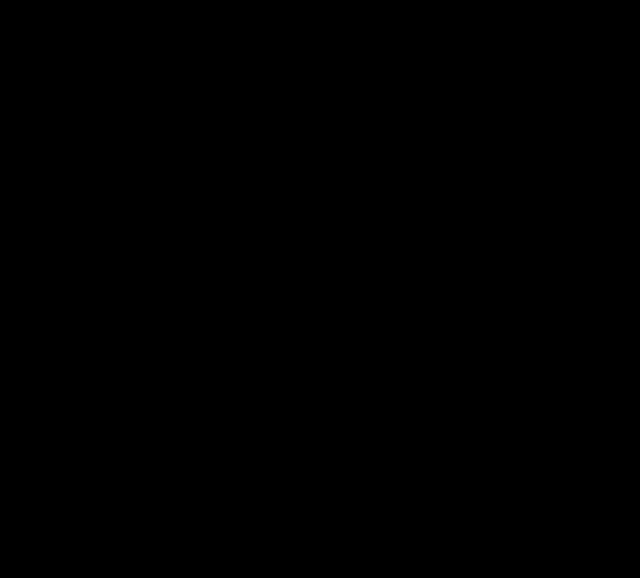
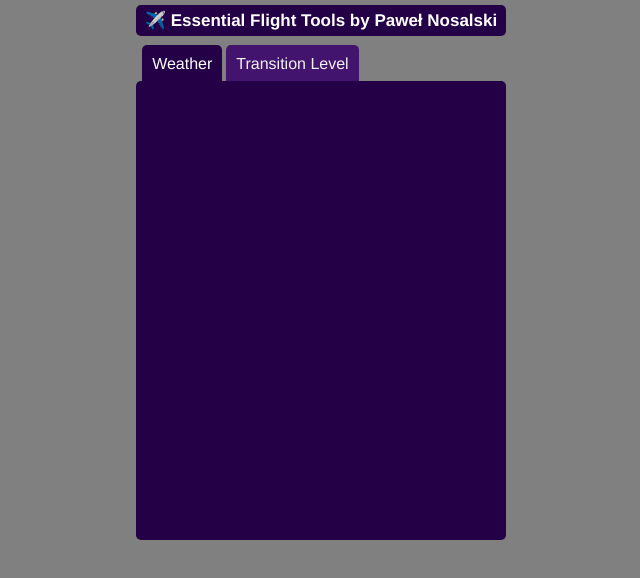
Before and after one commit to Paweu1412/aviation-web-app, a React (Create React App) app: page / in a window 1280 px wide. Shown: the top 578 px of the page, without its empty margins (319-959 px from the left). Built offline with nearby package versions, Linux system fonts and the light colour scheme.

Commit message:
Basic UI

```diff
--- a/src/index.scss
+++ b/src/index.scss
@@ -1,5 +1,6 @@
 body {
   margin: 0;
   padding: 0;
-  background-color: black;
+  background-color: gray;
+  font-family: Helvetica, sans-serif;
 }
--- a/src/pages/App/App.js
+++ b/src/pages/App/App.js
@@ -1,8 +1,28 @@
+import './App.scss';
+
 const App = () => {
 	return (
-		<div className="container">
-				<h1>App</h1>
-		</div>
+		<div className="App">
+			<div className="container">
+        <div className="header">
+          <h1>✈️ Essential Flight Tools by Paweł Nosalski</h1>
+        </div>
+
+        <div className="main">
+          <div className="tabs">
+            <div className="tab active">Weather</div>
+            <div className="tab">Transition Level</div>
+          </div>
+
+        </div>
+		  </div>
+
+      {/* <div className="bottom-corners">
+        <div className="bottom-corners__left"></div>
+        <div className="bottom-corners__center"></div>
+        <div className="bottom-corners__right"></div>
+      </div> */}
+    </div>
 	);
 }
 
--- a/src/pages/App/App.scss
+++ b/src/pages/App/App.scss
@@ -0,0 +1,120 @@
+:root {
+  --first: #240046;
+  --second: #3c096c;
+  --third: #3c096c;
+  --fourth: #5a189a;
+}
+
+.App {
+  display: flex;
+  justify-content: center;
+
+  .container {
+    display: flex;
+    flex-direction: column;
+    align-items: center;
+    height: 650px;
+    min-width: 385px;
+
+    .header {
+      display: flex;
+      align-items: center;
+      justify-content: center;
+      height: fit-content;
+      width: 95%;
+      background-color: #240046;
+      margin: 5px;
+      padding: 2px;
+      padding-top: 5px;
+      padding-bottom: 5px;
+      border-radius: 5px;
+
+      h1 {
+        margin: 0;
+        padding: 0;
+        font-size: 17px;
+        color: white;
+        text-align: center;
+      }
+    }
+
+    .main {
+      width: 95%;
+      border-radius: 5px;
+      height: 70%;
+      margin-top: 40px;
+      padding: 2px;
+      background-color: #240046;
+
+      .tabs {
+        position: relative;
+        display: flex;
+        height: 60px;
+        width: 95%;
+        padding: 2px;
+        bottom: 40px;
+        z-index: -1;
+
+        .tab {
+          width: fit-content;
+          height: 100%;
+          padding-top: 10px;
+          padding-left: 10px;
+          padding-right: 10px;
+          margin-left: 4px;
+          border-radius: 5px;
+          color: white;
+          background-color: #3c096c;
+          opacity: 0.9;
+
+          &:first-child {
+            margin-left: 2px;
+          }
+
+          &.active {
+            background-color: #240046;
+            opacity: 1;
+          }
+
+          &:hover {
+            opacity: 1;
+          }
+        }
+      }
+    }
+  }
+
+  .bottom-corners {
+    position: absolute;
+    display: flex;
+    justify-content: space-between;
+    align-items: center;
+    width: 50px;
+    height: 200px;
+    rotate: 40deg;
+    bottom: -120px;
+    left: -40px;
+    opacity: 0.8;
+
+    &__left {
+      height: 80%;
+      width: 10px;
+      border-radius: 15px;
+      background-color: var(--first);
+    }
+
+    &__center {
+      height: 100%;
+      width: 10px;
+      border-radius: 15px;
+      background-color: var(--second);
+    }
+
+    &__right {
+      height: 80%;
+      width: 10px;
+      border-radius: 15px;
+      background-color: var(--third);
+    }
+  }
+}
```
Also changed, not shown: src/components/Spinner/Spinner.scss (deleted).
